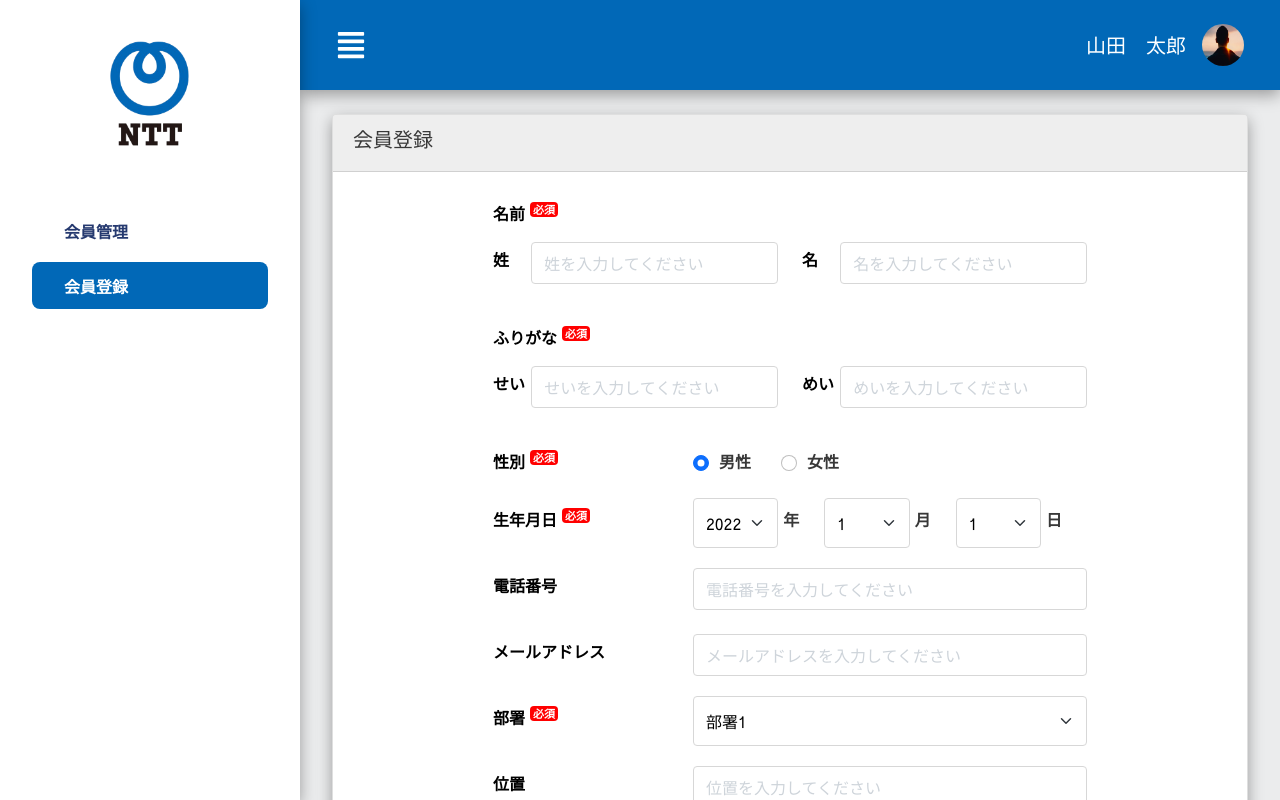
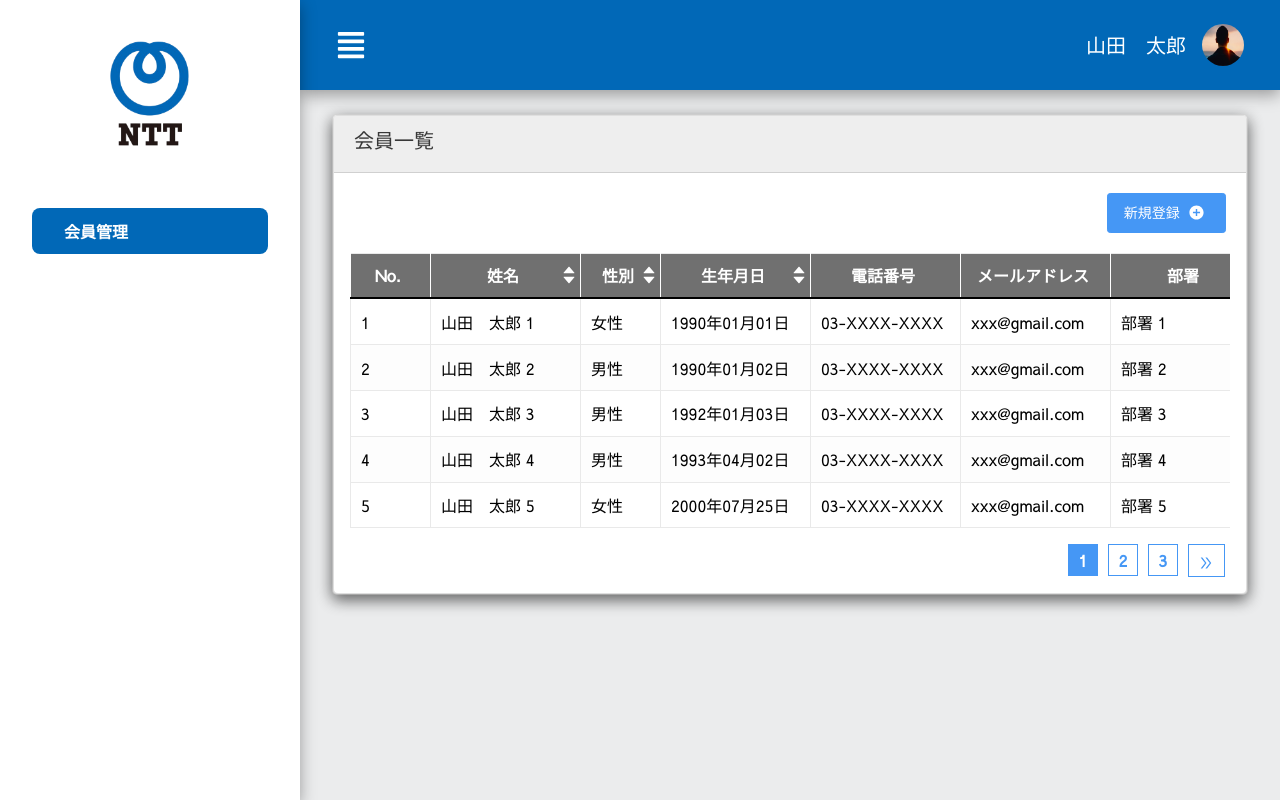
Before and after one commit to phuongthangit/ntt-java, a React (Create React App) app: page / in a window 1280 px wide. Shown: the top 800 px of the page. Built offline with nearby package versions, Linux system fonts and the light colour scheme.

Commit message:
update source code

```diff
--- a/src/constants/linkName.js
+++ b/src/constants/linkName.js
@@ -1,5 +1,5 @@
 const linkName = {
-    FORM_REGISTER: '/',
-    LIST_USER: '/list-user',
+    FORM_REGISTER: '/form-register',
+    LIST_USER: '/',
 };
 export default linkName;
--- a/src/screens/FormRegister/FormRegister.jsx
+++ b/src/screens/FormRegister/FormRegister.jsx
@@ -6,11 +6,15 @@ import RadioButtonComponent from "../../components/RadioButton/RadioButton";
 import SelectBoxComponent from "../../components/SelectBox/SelectBox";
 import TextAreaFlexComponent from "../../components/TextArea/TextAreaFlex";
 
+import { useNavigate } from 'react-router-dom';
+
 //packet
 import { useForm, FormProvider } from 'react-hook-form';
+import LinkName from "../../constants/linkName";
 
 export default function FormRegisterScreen() {
 
+    let navigate = useNavigate();
     const methods = useForm({
         mode: 'all',
         reValidateMode: 'all',
@@ -21,13 +25,17 @@ export default function FormRegisterScreen() {
     const month = [1, 2, 3, 4, 5, 6, 7, 8, 9, 10, 11, 12];
     const day = [1, 2, 3, 4, 5, 6, 7, 8, 9, 10, 11, 12, 13, 14, 15, 16, 17, 18, 19, 20, 21, 22, 23, 24, 25, 26, 27, 28, 29, 30, 31];
 
+    const _onNavigate = () => {
+        navigate(LinkName.LIST_USER);
+    }
+
     return (
         <main className="warp form-register">
             <div className="mb-4">
                 <div className="card mt-4">
                     <div className="card-header">
                         <div className="row">
-                            <div className="col-8">
+                            <div className="col-12">
                                 <h4 className="card-title">会員登録</h4>
                             </div>
                         </div>
@@ -232,6 +240,7 @@ export default function FormRegisterScreen() {
                                                 <button type="submit" className="btn btn-primary btn-sm me-3 mb-3 mt-3">保存</button>
                                                 <button
                                                     type="button"
+                                                    onClick={_onNavigate}
                                                     className="btn btn-secondary btn-sm mb-3 mt-3"
                                                 >キャンセル</button>
                                             </div>
--- a/src/screens/Layout/Sidebar/Sidebar.jsx
+++ b/src/screens/Layout/Sidebar/Sidebar.jsx
@@ -10,8 +10,6 @@ import LinkName from './../../../constants/linkName';
 export default function Sidebar(props) {
 
     const { activeSidebar } = props;
-
-    let currentPath = window.location.pathname;
 
     /**
      * render template
@@ -30,14 +28,9 @@ export default function Sidebar(props) {
                 </div>
                 <div className="sidebar-menu">
                     <ul className="menu">
-                        <li className={`sidebar-item ${currentPath === LinkName.LIST_USER ? 'active' : ''}`}>
+                        <li className={`sidebar-item active`}>
                             <Link to={LinkName.LIST_USER} className="sidebar-link">
                                 <span>会員管理</span>
-                            </Link>
-                        </li>
-                        <li className={`sidebar-item ${currentPath === LinkName.FORM_REGISTER ? 'active' : ''}`}>
-                            <Link to={LinkName.FORM_REGISTER} className="sidebar-link">
-                                <span>会員登録</span>
                             </Link>
                         </li>
                     </ul>
--- a/src/screens/ListUser/ListUser.jsx
+++ b/src/screens/ListUser/ListUser.jsx
@@ -60,10 +60,10 @@ export default function ListUserScreen() {
      * get page count
      */
     useEffect(() => {
-        if(userList){
+        if (userList) {
             setPageCount(Math.ceil(constants.userList.length / pageLimit));
         }
-    },[userList]);
+    }, [userList]);
 
     /**
      * set user when change page
@@ -83,15 +83,22 @@ export default function ListUserScreen() {
                         <div className="col-12">
                             <div className="card">
                                 <div className="card-content">
+                                    <div className="card-header">
+                                        <div className="row">
+                                            <div className="col-12">
+                                                <h4 className="card-title">会員一覧</h4>
+                                            </div>
+                                        </div>
+                                    </div>
                                     <div className="card-body">
                                         <div className="d-flex justify-content-end">
-                                            <button onClick={_onNavigate} type="button" className="btn btn-primary btn-sm">会員登録 <MdAddCircle className="icon-add mx-1" /></button>
+                                            <button onClick={_onNavigate} type="button" className="btn btn-primary btn-sm">新規登録 <MdAddCircle className="icon-add mx-1" /></button>
                                         </div>
                                     </div>
                                     <div className="row mx-0">
                                         <div className="col-12 px-0">
-                                            <div class="table-scroll mb-3 mx-3">
-                                                <table class="table normal-table table-list-user">
+                                            <div className="table-scroll mb-3 mx-3">
+                                                <table className="table normal-table table-list-user">
                                                     <thead>
                                                         <tr>
                                                             <th scope="col" className="column-extra-small">
@@ -191,7 +198,7 @@ export default function ListUserScreen() {
                                                         {
                                                             userList.length > 0 && userList.map((item) => {
                                                                 return (
-                                                                    <tr>
+                                                                    <tr key={item.no}>
                                                                         <td>{item.no}</td>
                                                                         <td>{item.fullname}</td>
                                                                         <td>{typeCode.USER.GENDER_MAPPING[item.gender]}</td>
```
